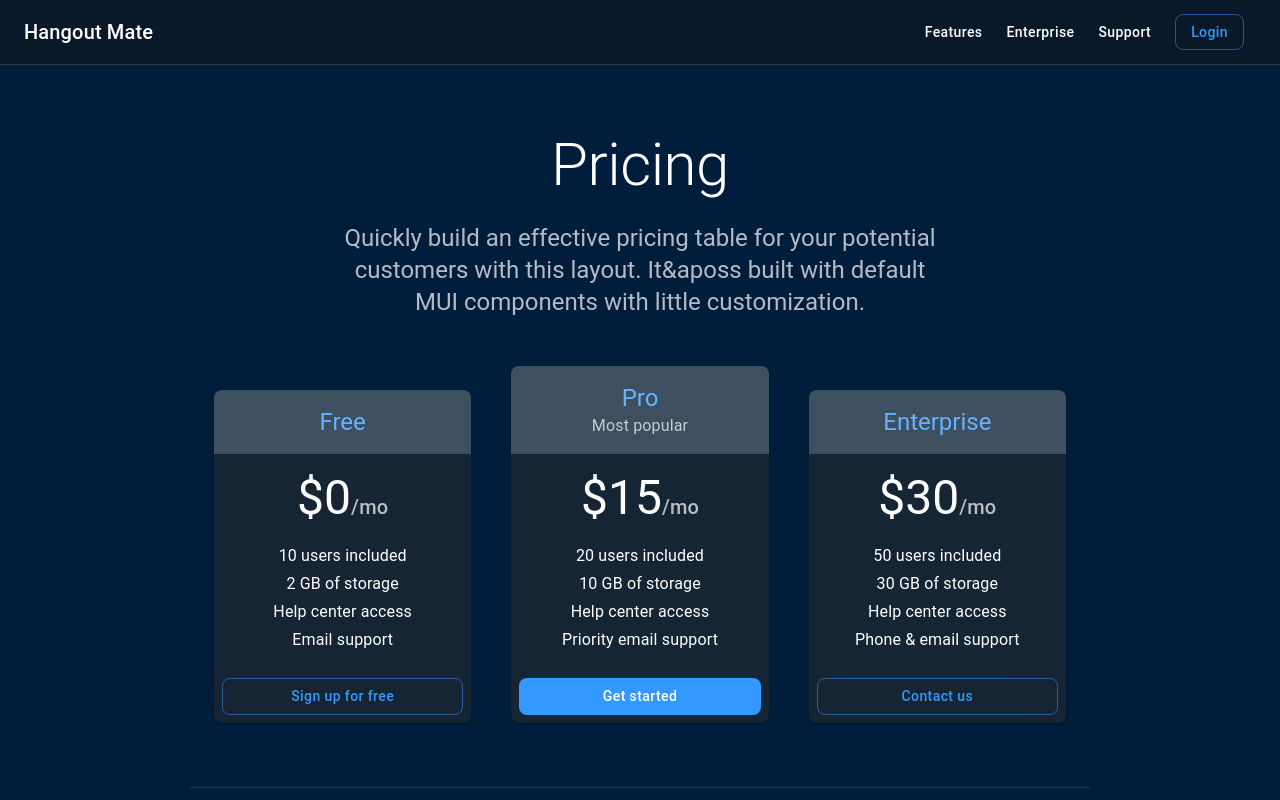
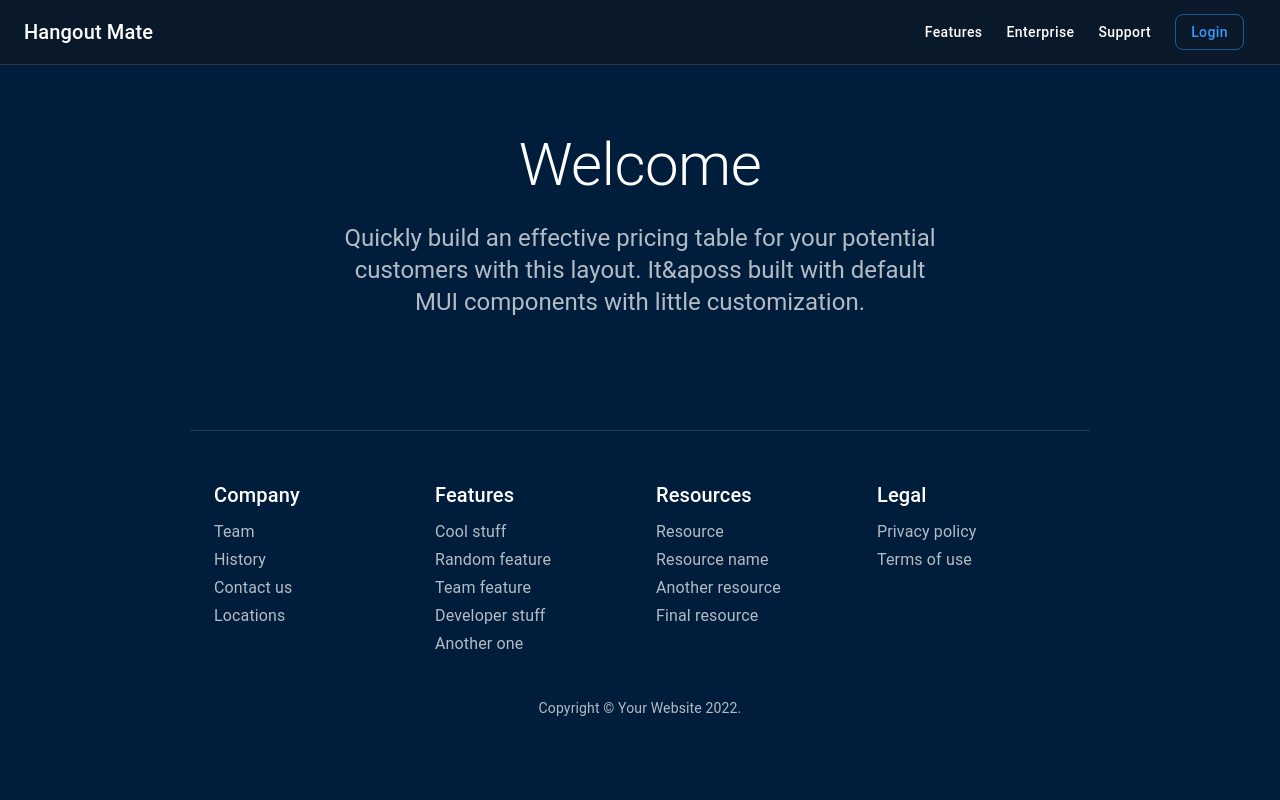
Before and after one commit to eugenesyuk/webrtc, a React (Create React App) app: page / in a window 1280 px wide. Shown: the top 800 px of the page. Built offline with nearby package versions, Linux system fonts and the light colour scheme.

Commit message:
Add react router, home, features routes, created layout component, refactored pages

```diff
--- a/package.json
+++ b/package.json
@@ -17,6 +17,7 @@
     "node-sass": "^7.0.1",
     "react": "^18.2.0",
     "react-dom": "^18.2.0",
+    "react-router-dom": "^6.3.0",
     "react-scripts": "5.0.1",
     "typescript": "^4.7.4",
     "web-vitals": "^2.1.4"
--- a/src/App.js
+++ b/src/App.js
@@ -6,7 +6,9 @@ import DefaultTheme from './DefaultTheme'
 import { firebase, firestore } from './core/Firebase'
 import { peerConnection } from './core/Connection'
 
-import Home from './components/Home'
+import { Features, Home } from './components/pages'
+import { Layout } from './components/layout'
+import { Routes, Route } from 'react-router-dom'
 
 function App() {
     console.log({ firebase, firestore })
@@ -14,7 +16,11 @@ function App() {
 
     return (
         <ThemeProvider theme={DefaultTheme}>
-            <Home />
+            <Routes>
+                <Route path="/" element={<Layout component={Home} />} />
+                <Route path="/features" element={<Layout component={Features} />} />
+                {/* <Layout component={Home} /> */}
+            </Routes>
         </ThemeProvider>
     )
 }
--- a/src/App.scss
+++ b/src/App.scss
@@ -1,3 +1,9 @@
 html {
-  color-scheme: dark;
+    color-scheme: dark;
 }
+
+ul {
+    margin: 0;
+    padding: 0;
+    list-style-type: none;
+}
--- /dev/null
+++ b/src/components/layout/Footer.jsx
@@ -0,0 +1,67 @@
+import { Container, Grid, Typography, Link } from '@mui/material'
+
+function Copyright(props) {
+    return (
+        <Typography variant="body2" color="text.secondary" align="center" {...props}>
+            {'Copyright © '}
+            <Link color="inherit" href="https://mui.com/">
+                Your Website
+            </Link>{' '}
+            {new Date().getFullYear()}
+            {'.'}
+        </Typography>
+    )
+}
+
+const footers = [
+    {
+        title: 'Company',
+        description: ['Team', 'History', 'Contact us', 'Locations']
+    },
+    {
+        title: 'Features',
+        description: ['Cool stuff', 'Random feature', 'Team feature', 'Developer stuff', 'Another one']
+    },
+    {
+        title: 'Resources',
+        description: ['Resource', 'Resource name', 'Another resource', 'Final resource']
+    },
+    {
+        title: 'Legal',
+        description: ['Privacy policy', 'Terms of use']
+    }
+]
+
+export const Footer = () => {
+    return (
+        <Container
+            maxWidth="md"
+            component="footer"
+            sx={{
+                borderTop: (theme) => `1px solid ${theme.palette.divider}`,
+                mt: 8,
+                py: [3, 6]
+            }}
+        >
+            <Grid container spacing={4} justifyContent="space-evenly">
+                {footers.map((footer) => (
+                    <Grid item xs={6} sm={3} key={footer.title}>
+                        <Typography variant="h6" color="text.primary" gutterBottom>
+                            {footer.title}
+                        </Typography>
+                        <ul>
+                            {footer.description.map((item) => (
+                                <li key={item}>
+                                    <Link href="#" variant="subtitle1" color="text.secondary">
+                                        {item}
+                                    </Link>
+                                </li>
+                            ))}
+                        </ul>
+                    </Grid>
+                ))}
+            </Grid>
+            <Copyright sx={{ mt: 5 }} />
+        </Container>
+    )
+}
--- /dev/null
+++ b/src/components/layout/Header.jsx
@@ -0,0 +1,34 @@
+import { AppBar, Toolbar, Typography, Link, Button } from '@mui/material'
+import { NavLink } from 'react-router-dom'
+import { AppName } from '../../core/Globals'
+
+export const Header = () => {
+    return (
+        <AppBar
+            position="static"
+            color="default"
+            elevation={0}
+            sx={{ borderBottom: (theme) => `1px solid ${theme.palette.divider}` }}
+        >
+            <Toolbar sx={{ flexWrap: 'wrap' }}>
+                <Link href="/" variant="h6" color="inherit" noWrap sx={{ mr: 'auto' }}>
+                    {AppName}
+                </Link>
+                <nav>
+                    <Link href="/features" variant="button" color="text.primary" sx={{ my: 1, mx: 1.5 }}>
+                        Features
+                    </Link>
+                    <Link href="/enterprise" variant="button" color="text.primary" sx={{ my: 1, mx: 1.5 }}>
+                        Enterprise
+                    </Link>
+                    <Link href="/support" variant="button" color="text.primary" sx={{ my: 1, mx: 1.5 }}>
+                        Support
+                    </Link>
+                </nav>
+                <Button href="#" variant="outlined" sx={{ my: 1, mx: 1.5 }}>
+                    Login
+                </Button>
+            </Toolbar>
+        </AppBar>
+    )
+}
--- /dev/null
+++ b/src/components/layout/Layout.jsx
@@ -0,0 +1,17 @@
+import { Container, CssBaseline } from '@mui/material'
+import { Header, Footer } from './'
+
+export const Layout = ({ component, ...componentProps }) => {
+    const ChildComponent = component
+
+    return (
+        <>
+            <CssBaseline />
+            <Header />
+            <Container maxWidth={false} component="main">
+                <ChildComponent {...componentProps} />
+            </Container>
+            <Footer />
+        </>
+    )
+}
--- /dev/null
+++ b/src/components/layout/index.js
@@ -0,0 +1,3 @@
+export * from './Header'
+export * from './Footer'
+export * from './Layout'
--- a/src/components/Home.jsx
+++ b/src/components/pages/Features.jsx
@@ -1,33 +1,4 @@
-import * as React from 'react'
-import AppBar from '@mui/material/AppBar'
-import Box from '@mui/material/Box'
-import Button from '@mui/material/Button'
-import Card from '@mui/material/Card'
-import CardActions from '@mui/material/CardActions'
-import CardContent from '@mui/material/CardContent'
-import CardHeader from '@mui/material/CardHeader'
-import CssBaseline from '@mui/material/CssBaseline'
-import Grid from '@mui/material/Grid'
-import Toolbar from '@mui/material/Toolbar'
-import Typography from '@mui/material/Typography'
-import Link from '@mui/material/Link'
-import GlobalStyles from '@mui/material/GlobalStyles'
-import Container from '@mui/material/Container'
-
-import { AppName } from '../core/Globals'
-
-function Copyright(props) {
-    return (
-        <Typography variant="body2" color="text.secondary" align="center" {...props}>
-            {'Copyright © '}
-            <Link color="inherit" href="https://mui.com/">
-                Your Website
-            </Link>{' '}
-            {new Date().getFullYear()}
-            {'.'}
-        </Typography>
-    )
-}
+import { Box, Button, Card, CardActions, CardContent, CardHeader, Container, Grid, Typography } from '@mui/material'
 
 const tiers = [
     {
@@ -54,58 +25,9 @@ const tiers = [
     }
 ]
 
-const footers = [
-    {
-        title: 'Company',
-        description: ['Team', 'History', 'Contact us', 'Locations']
-    },
-    {
-        title: 'Features',
-        description: ['Cool stuff', 'Random feature', 'Team feature', 'Developer stuff', 'Another one']
-    },
-    {
-        title: 'Resources',
-        description: ['Resource', 'Resource name', 'Another resource', 'Final resource']
-    },
-    {
-        title: 'Legal',
-        description: ['Privacy policy', 'Terms of use']
-    }
-]
-
-function HomeContent() {
+export const Features = () => {
     return (
-        <React.Fragment>
-            <GlobalStyles styles={{ ul: { margin: 0, padding: 0, listStyle: 'none' } }} />
-            <CssBaseline />
-            <AppBar
-                position="static"
-                color="default"
-                elevation={0}
-                sx={{ borderBottom: (theme) => `1px solid ${theme.palette.divider}` }}
-            >
-                <Toolbar sx={{ flexWrap: 'wrap' }}>
-                    <Typography variant="h6" color="inherit" noWrap sx={{ flexGrow: 1 }}>
-                        {AppName}
-                    </Typography>
-                    <nav>
-                        <Link variant="button" color="text.primary" href="#" sx={{ my: 1, mx: 1.5 }}>
-                            Features
-                        </Link>
-                        <Link variant="button" color="text.primary" href="#" sx={{ my: 1, mx: 1.5 }}>
-                            Enterprise
-                        </Link>
-                        <Link variant="button" color="text.primary" href="#" sx={{ my: 1, mx: 1.5 }}>
-                            Support
-                        </Link>
-                    </nav>
-                    <Button href="#" variant="outlined" sx={{ my: 1, mx: 1.5 }}>
-                        Login
-                    </Button>
-                </Toolbar>
-            </AppBar>
-
-            {/* Hero unit */}
+        <>
             <Container disableGutters maxWidth="sm" component="main" sx={{ pt: 8, pb: 6 }}>
                 <Typography component="h1" variant="h2" align="center" color="text.primary" gutterBottom>
                     Pricing
@@ -115,7 +37,6 @@ function HomeContent() {
                     built with default MUI components with little customization.
                 </Typography>
             </Container>
-            {/* End hero unit */}
 
             <Container maxWidth="md" component="main">
                 <Grid container spacing={5} alignItems="flex-end">
@@ -171,42 +92,6 @@ function HomeContent() {
                     ))}
                 </Grid>
             </Container>
-
-            {/* Footer */}
-            <Container
-                maxWidth="md"
-                component="footer"
-                sx={{
-                    borderTop: (theme) => `1px solid ${theme.palette.divider}`,
-                    mt: 8,
-                    py: [3, 6]
-                }}
-            >
-                <Grid container spacing={4} justifyContent="space-evenly">
-                    {footers.map((footer) => (
-                        <Grid item xs={6} sm={3} key={footer.title}>
-                            <Typography variant="h6" color="text.primary" gutterBottom>
-                                {footer.title}
-                            </Typography>
-                            <ul>
-                                {footer.description.map((item) => (
-                                    <li key={item}>
-                                        <Link href="#" variant="subtitle1" color="text.secondary">
-                                            {item}
-                                        </Link>
-                                    </li>
-                                ))}
-                            </ul>
-                        </Grid>
-                    ))}
-                </Grid>
-                <Copyright sx={{ mt: 5 }} />
-            </Container>
-            {/* End footer */}
-        </React.Fragment>
+        </>
     )
 }
-
-export default function Home() {
-    return <HomeContent />
-}
--- /dev/null
+++ b/src/components/pages/Home.jsx
@@ -0,0 +1,17 @@
+import { Container, Typography } from '@mui/material'
+
+export const Home = () => {
+    return (
+        <>
+            <Container disableGutters maxWidth="sm" component="section" sx={{ pt: 8, pb: 6 }}>
+                <Typography component="h1" variant="h2" align="center" color="text.primary" gutterBottom>
+                    Welcome
+                </Typography>
+                <Typography variant="h5" align="center" color="text.secondary" component="p">
+                    Quickly build an effective pricing table for your potential customers with this layout. It&aposs
+                    built with default MUI components with little customization.
+                </Typography>
+            </Container>
+        </>
+    )
+}
--- /dev/null
+++ b/src/components/pages/index.js
@@ -0,0 +1,2 @@
+export * from './Home'
+export * from './Features'
--- a/src/index.tsx
+++ b/src/index.tsx
@@ -3,11 +3,14 @@ import ReactDOM from 'react-dom/client'
 import './index.css'
 import App from './App'
 import reportWebVitals from './reportWebVitals'
+import { BrowserRouter } from 'react-router-dom'
 
 const root = ReactDOM.createRoot(document.getElementById('root') as Element)
 root.render(
     <React.StrictMode>
-        <App />
+        <BrowserRouter>
+            <App />
+        </BrowserRouter>
     </React.StrictMode>
 )
 
```
Also changed, not shown: 1 other file (tests, documents, lock files or other folders).
